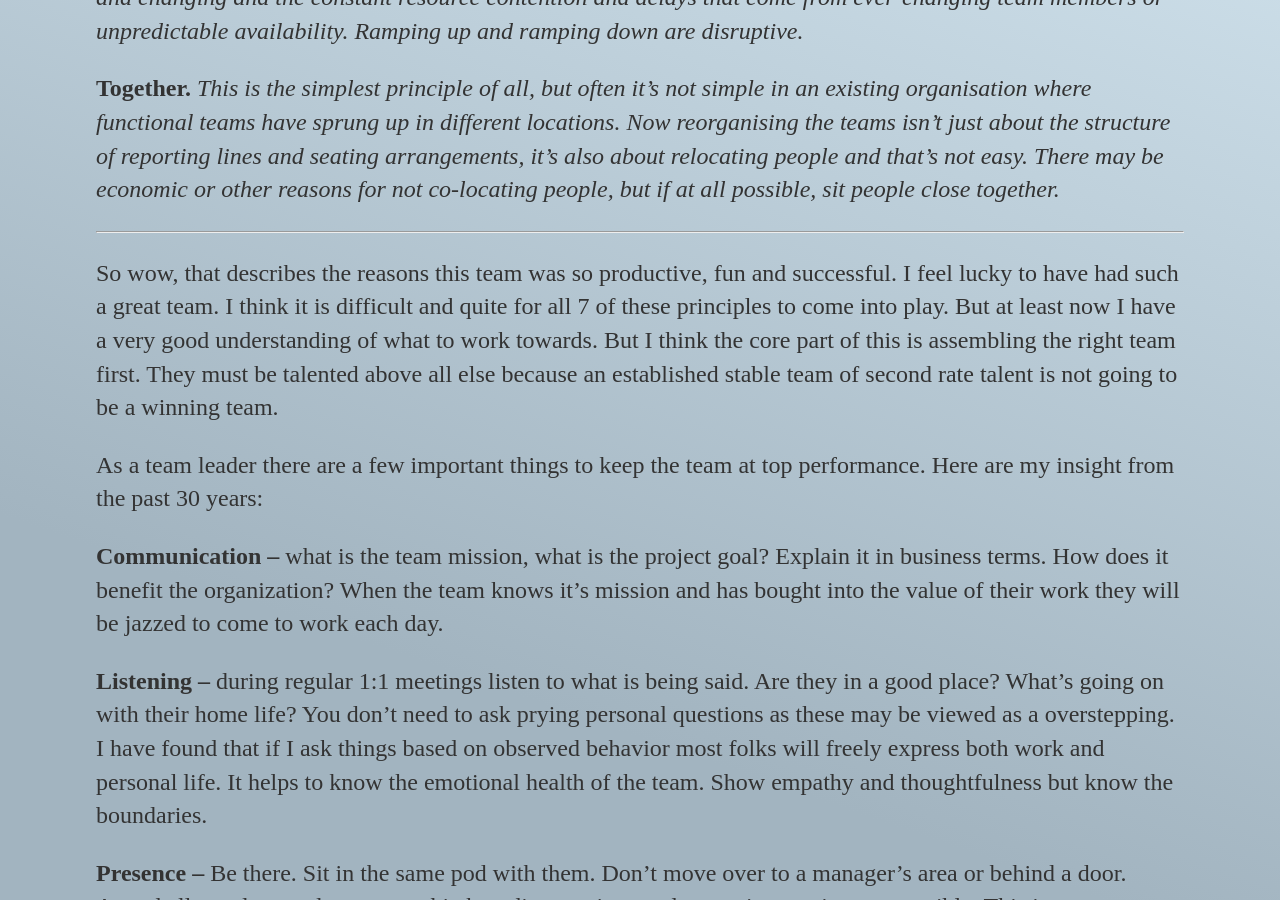
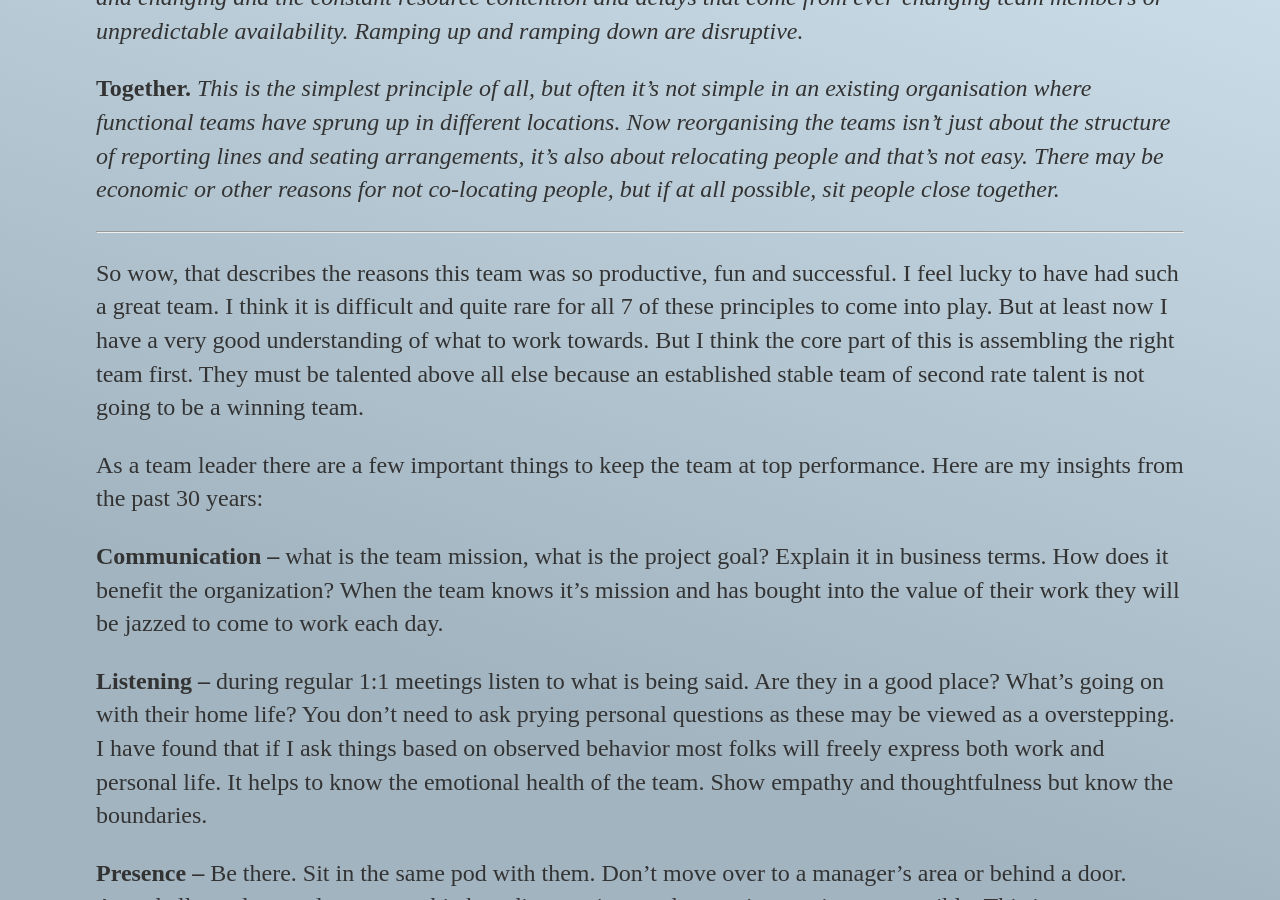
Before and after one commit to mo4dawg/mo4dawg.github.io, a Jekyll site: the page built from _posts/2016-07-20-winning-teams.md, in a window 1280 px wide and 900 px high, scrolled down 2334 px. Built offline with Jekyll 4.4.1, drawn with Linux system fonts in a browser that asks for light colours.

Commit message:
Update 2016-07-20-winning-teams.md

```diff
--- a/_posts/2016-07-20-winning-teams.md
+++ b/_posts/2016-07-20-winning-teams.md
@@ -45,9 +45,9 @@ Here’s a Kelly's explanation of each one…
 **Together.**  *This is the simplest principle of all, but often it’s not simple in an existing organisation where functional teams have sprung up in different locations.  Now reorganising the teams isn’t just about the structure of reporting lines and seating arrangements, it’s also about relocating people and that’s not easy.  There may be economic or other reasons for not co-locating people, but if at all possible, sit people close together.*
 
 ---
-So wow, that describes the reasons this team was so productive, fun and successful.  I feel lucky to have had such a great team.  I think it is difficult and quite for all 7 of these principles to come into play.  But at least now I have a very good understanding of what to work towards.  But I think the core part of this is assembling the right team first.  They must be talented above all else because an established stable team of second rate talent is not going to be a winning team.
+So wow, that describes the reasons this team was so productive, fun and successful.  I feel lucky to have had such a great team.  I think it is difficult and quite rare for all 7 of these principles to come into play.  But at least now I have a very good understanding of what to work towards.  But I think the core part of this is assembling the right team first.  They must be talented above all else because an established stable team of second rate talent is not going to be a winning team.
 
-As a team leader there are a few important things to keep the team at top performance.  Here are my insight from the past 30 years:
+As a team leader there are a few important things to keep the team at top performance.  Here are my insights from the past 30 years:
 
 **Communication –** what is the team mission, what is the project goal?  Explain it in business terms.  How does it benefit the organization?  When the team knows it's mission and has bought into the value of their work they will be jazzed to come to work each day.
 
```
